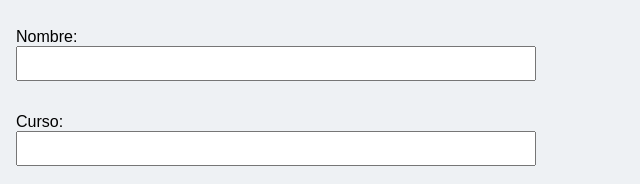
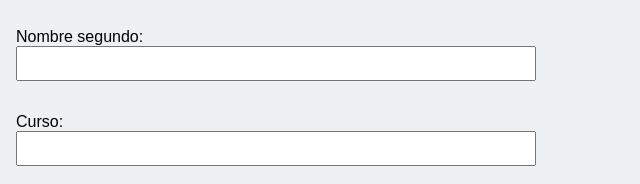
Before and after one commit to edgarlp/app-proa-institucional, a plain HTML site: page formulario.html in a window 1280 px wide. Shown: the part 202-386 px from the top of the page, 0-640 px from the left. Drawn offline with Linux system fonts and the light colour scheme.

Commit message:
Update formulario.html

```diff
--- a/formulario.html
+++ b/formulario.html
@@ -18,7 +18,7 @@
   <main>
     <form action="https://formsubmit.co/edgarfrosso@gmail.com" method="POST">
       <label>Apellido:</label><input type="text" name="apellido" required><br>
-      <label>Nombre:</label><input type="text" name="nombre" required><br>
+      <label>Nombre segundo:</label><input type="text" name="nombre" required><br>
       <label>Curso:</label><input type="text" name="curso" required><br>
       <label>Tema a tratar:</label><textarea name="tema" required></textarea><br>
       <button type="submit">Enviar</button>
```
